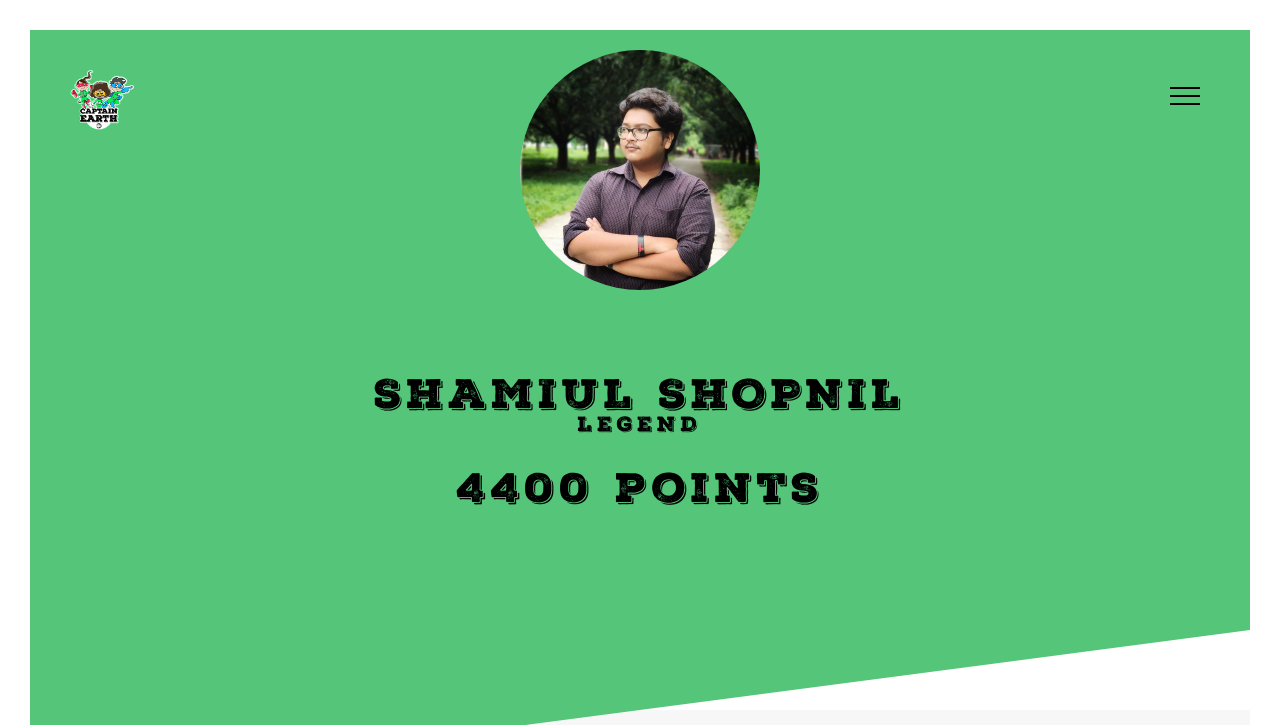
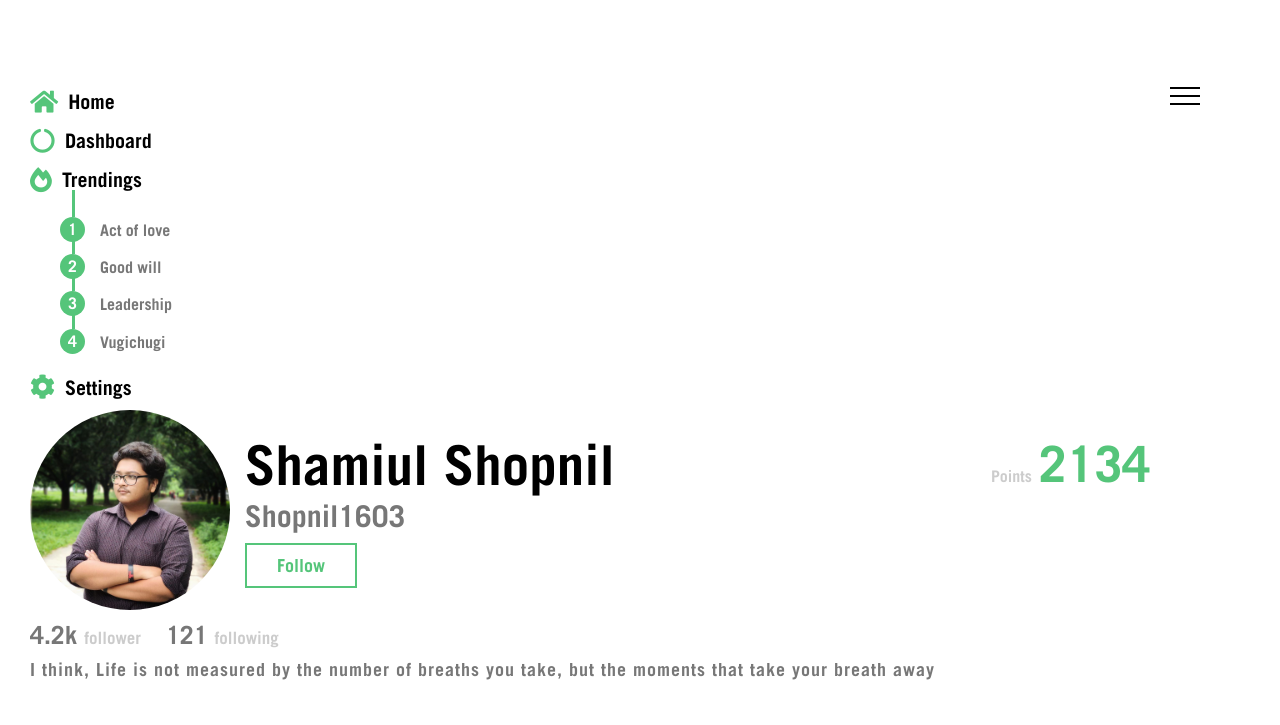
Before and after one commit to JahnnobiRahman/captain_earth, a PHP site: page /profile.html in a window 1280 px wide. Shown: the top 725 px of the page. Run offline with PHP 8.4, Linux system fonts and the light colour scheme; style sheets or scripts are compiled from the project's sources; some libraries are stand-ins or nearby versions; grey boxes are pictures that could not be loaded.

Commit message:
ADD: Profile section

```diff
--- a/profile.html
+++ b/profile.html
@@ -4,27 +4,25 @@
         <meta charset="UTF-8">
         <meta name="viewport" content="width=device-width, initial-scale=1.0">
         <meta http-equiv="X-UA-Compatible" content="ie=edge">
-
         <link href="https://fonts.googleapis.com/css?family=Lato:100,300,400,700,900" rel="stylesheet">
 
         <!--<link rel="stylesheet" href="css/icon-font.css">-->
-
+        <!-- FONTAWSOME CDN-->
+        <link rel="stylesheet" href="https://use.fontawesome.com/releases/v5.8.1/css/all.css" integrity="sha384-50oBUHEmvpQ+1lW4y57PTFmhCaXp0ML5d60M1M7uH2+nqUivzIebhndOJK28anvf" crossorigin="anonymous" />
+        <!-- BOOTSTRAP CDN -->
+        <link rel="stylesheet" href="https://stackpath.bootstrapcdn.com/bootstrap/4.5.2/css/bootstrap.min.css" integrity="sha384-JcKb8q3iqJ61gNV9KGb8thSsNjpSL0n8PARn9HuZOnIxN0hoP+VmmDGMN5t9UJ0Z" crossorigin="anonymous">
         <link rel="stylesheet" href="css/style.css">
         <link rel="shortcut icon" type="image/jpg" href="img/ehero.jpg" style="clip-path: polygon(50% 0%, 90% 20%, 100% 60%, 75% 100%, 25% 100%, 0% 60%, 10% 20%);">
-
         <title>Captain Earth | Be important be of value </title>
     </head>
 
     <body>
         <div class="navigation">
             <input type="checkbox" class="navigation__checkbox" id="navi-toggle">
-
             <label for="navi-toggle" class="navigation__button">
                 <span class="navigation__icon">&nbsp;</span>
             </label>
-
             <div class="navigation__background">&nbsp;</div>
-
             <nav class="navigation__nav">
                 <ul class="navigation__list">
                     <li class="navigation__item"><a href="#" class="navigation__link">About Captain Earth</a></li>
@@ -35,168 +33,129 @@
                     </ul>
             </nav>
         </div>
-
-        <header class="profile">
-            <div class="profile__logo-box">
-                <img src="img/maskot.png" alt="Logo" class="profile__logo">
+        <!-- profile part      -->
+        <main style="margin-top: 50px;">
+            <div class="feed">
+                <div class="feed__row">
+                    <div class="feed__leftsidebar">
+                        <!-- left sidebar content -->
+                        <div class="feed__leftsidebar__upper">
+                            <div class="sidelink">
+                                <div class="sidelink__icon"><i class="fas fa-home"></i></div>
+                                <div class="sidelink__name"><a href="#">Home</a></div>
                             </div>
-            <div class="profile__pic-box">
-                <img src="img/dp.jpg" alt="" class="profile__pic">
+                            <div class="sidelink">
+                                <div class="sidelink__icon"><i class="fas fa-circle-notch"></i></div>
+                                <div class="sidelink__name"><a href="#">Dashboard</a></div>
+                            </div>
+                            <div class="sidelink">
+                                <div class="sidelink__icon"><i class="fas fa-fire-alt"></i></div>
+                                <div class="sidelink__name"><a href="#">Trendings</a></div>
+                            </div>
+                            <!-- trending items -->
+                            <ul class="trendings">
+                                <li class="trendings__item">Act of love</li>
+                                <li class="trendings__item">Good will</li>
+                                <li class="trendings__item">Leadership</li>
+                                <li class="trendings__item">Vugichugi</li>
+                            </ul>
                         </div>
 
-
-            <div class="profile__text-box">
-
-                <h1 class="heading-primary">
-                    <span class="heading-primary--profile">Shamiul shopnil</span>
-                    <span class="heading-primary--profilesub">LEGEND</span>
-                </h1>
-
-                <h2 class="heading-primary--profile">4400 points</h2>
-
-            </div>
-        </header>
-
-        <main>
-
-            <section class="section-tours" id="section-tours">
-                <div class="u-center-text u-margin-bottom-big">
-                    <h2 class="heading-secondary">
-                        TASK Progress
-                    </h2>
-                </div>
-
-                <div class="row">
-                    <div class="col-1-of-3">
-                       <div class="card">
-                           <div class="card__side card__side--front">
-                                <div class="card__picture card__picture--1">
-                                    &nbsp;
-                                </div>
-                                <h4 class="card__heading_level">
-                                    <span class="card__heading_level-span card__heading_level-span--1">Level</span>
-                                </h4>
-                                <h4 class="card__heading">
-                                    <span class="card__heading-span card__heading-span--1">ACTS OF LOVE</span>
-                                </h4>
-                                <div class="card__details">
-                                    <ul>
-                                        <li>15 Task</li>
-                                        <li>Practice Kindness</li>
-                                        <li>Be a spark of hope</li>
-                                        <li>Enhance emotional well-being</li>
-                                        <li>Difficulty: <b>EASY</b></li>
-                                    </ul>
-                                </div>
-                           </div>
-                           <div class="card__side card__side--back card__side--back-1">
-                                <div class="card__cta">
-                                    <div class="card__price-box">
-                                        <p class="card__price-only">Only</p>
-                                        <p class="card__price-value">15 TASKS!</p>
-                                    </div>
-                                    <a href="#popup" class="btn btn--white">START NOW</a>
-                                </div>
+                        <div class="feed__leftsidebar__lower">
+                            <div class="sidelink">
+                                <div class="sidelink__icon"><i class="fas fa-cog"></i></div>
+                                <div class="sidelink__name"><a href="#">Settings</a></div>
                             </div>
                         </div>
                     </div>
 
-                    <div class="col-1-of-3">
-                        <div class="card">
-                            <div class="card__side card__side--front">
-                                <div class="card__picture card__picture--2">
-                                    &nbsp;
+                    <!-- profile part -->
+                    <div class="profile">
+                        <div class="user">
+                            <img class="user__image" src="./img/dp.jpg" />
+                            <div class="user__name">
+                                <div class="name">
+                                    <div class="name__main">Shamiul Shopnil</div>
+                                    <div class="name__point"><span>Points</span>2134</div>
                                 </div>
-                                <h4 class="card__heading_level">
-                                    <span class="card__heading_level-span card__heading_level-span--2">Level</span>
-                                </h4>
-                                <h4 class="card__heading">
-                                    <span class="card__heading-span card__heading-span--2">GOOD WILL</span>
-                                </h4>
-                                <div class="card__details">
-                                    <ul>
-                                        <li>15 Tasks</li>
-                                        <li>Become happier</li>
-                                        <li>Elevate self-esteem</li>
-                                        <li>Fewer negative emotions</li>
-                                        <li>Difficulty: <b>MEDIUM</b></li>
-                                    </ul>
+                                <p>Shopnil1603</p>
+                                <!-- if it is not user -->
+                                <a class="followLink" href="#">Follow</a>
+                                <!-- if it is user -->
+                                <!-- <a class="editLink" href="#">Edit</a> -->
+                            </div>
+                        </div>
+                        <div class="profile__activity">
+                            <div> <h1>4.2k <span>follower</span></h1> </div>
+                            <div> <h1>121 <span>following</span></h1> </div>
+                        </div>
+                        <div class="profile__bio">
+                            <p>I think, Life is not measured by the number of breaths you take, but the moments that take your breath away</p>
                         </div>
 
-                            </div>
-                            <div class="card__side card__side--back card__side--back-2">
-                                <div class="card__cta">
-                                    <div class="card__price-box">
-                                        <p class="card__price-only">Only</p>
-                                        <p class="card__price-value">15 TASKS!</p>
-                                    </div>
-                                    <a href="#popup1" class="btn btn--white">START NOW</a>
+                        <!-- <hr style="width: 80%; height: 2px; margin: auto; background: #55c57a; margin-top: 25px;"> -->
+
+                        <div class="profile__upladedContent">
+                            <div class="row">
+                                <div class="col-md-4 collam">
+                                    <div class="content">
+                                        <video width="100%" autoplay>
+                                            <source src='/img/video.mp4' type="video/mp4">
+                                            <source src='/img/video.webm' type="video/webm">
+                                        </video>
                                     </div>
                                 </div>
+                                <div class="col-md-4 collam">
+                                    <div class="content">
+                                        <video width="100%" autoplay>
+                                            <source src='/img/video.mp4' type="video/mp4">
+                                            <source src='/img/video.webm' type="video/webm">
+                                        </video>
                                     </div>
                                 </div>
 
-
-                    <div class="col-1-of-3">
-                        <div class="card">
-                            <div class="card__side card__side--front">
-                                <div class="card__picture card__picture--3">
-                                    &nbsp;
+                                <div class="col-md-4 collam">
+                                    <div class="content">
+                                        <video width="100%" autoplay>
+                                            <source src='/img/video.mp4' type="video/mp4">
+                                            <source src='/img/video.webm' type="video/webm">
+                                        </video>
                                     </div>
-                                <h4 class="card__heading_level">
-                                    <span class="card__heading_level-span card__heading_level-span--3">Level</span>
-                                </h4>
-                                <h4 class="card__heading">
-                                    <span class="card__heading-span card__heading-span--3">LEADERSHIP</span>
-                                </h4>
-                                <div class="card__details">
-                                    <ul>
-                                        <li>15 Tasks</li>
-                                        <li>Maximize efficiency</li>
-                                        <li>Achive organisational goals</li>
-                                        <li>Build alliances via networking</li>
-                                        <li>Difficulty: <b>HARD</b></li>
-                                    </ul>
                                 </div>
 
+                                <div class="col-md-4 collam">
+                                    <div class="content">
+                                        <video width="100%" autoplay>
+                                            <source src='/img/video.mp4' type="video/mp4">
+                                            <source src='/img/video.webm' type="video/webm">
+                                        </video>
                                     </div>
-                            <div class="card__side card__side--back card__side--back-3">
-                                <div class="card__cta">
-                                    <div class="card__price-box">
-                                        <p class="card__price-only">Only</p>
-                                        <p class="card__price-value">15 TASKS!</p>
                                 </div>
-                                    <a href="#popup2" class="btn btn--white">START NOW</a>
+
+                                <div class="col-md-4 collam">
+                                    <div class="content">
+                                        <video width="100%" autoplay>
+                                            <source src='/img/video.mp4' type="video/mp4">
+                                            <source src='/img/video.webm' type="video/webm">
+                                        </video>
+                                    </div>
+                                </div>
+
                             </div>
                         </div>
                     </div>
                 </div>
             </div>
-
-                <div class="u-center-text u-margin-top-huge">
-                    <a href="#" class="btn btn--green">Adventure Awaits!</a>
-                </div>
-            </section>
-
-
-
-
         </main>
 
         <footer class="footer">
             <div class="footer__logo-box">
-
                 <picture class="footer__logo">
                     <source srcset="img/ehero.jpg 1x, img/ehero.jpg 2x"
                             media="(max-width: 37.5em)">
                     <img srcset="img/ehero.jpg 1x, img/ehero.jpg 2x" alt="Full logo" src="img/ehero.jpg"
-
                      style="clip-path: polygon(50% 0%, 90% 20%, 100% 60%, 75% 100%, 25% 100%, 0% 60%, 10% 20%);">
-
                 </picture>
-
-
-
             </div>
             <div class="row">
                 <div class="col-1-of-2">
--- a/sass/pages/_profile.scss
+++ b/sass/pages/_profile.scss
@@ -1,71 +1,86 @@
-.profile {
-    height: 85vh;
-    background-color: $color-primary;
-    background-size: cover;
-    background-position: center;
-    position: relative;
+.profile{
 
-
-    @supports (clip-path: polygon(0 0)) or (-webkit-clip-path: polygon(0 0)) {
-        -webkit-clip-path: polygon(0 0, 100% 0, 100% 75vh, 0 100%);
-        clip-path: polygon(0 0, 100% 0, 100% 75vh, 0 100%);
-        height: 95vh;
+    .user{
+        // width: 100%;
+        display: flex;
+        align-items: center;
+        &__image{
+            width: 200px;
+            height: 200px;
+            border-radius: 50%;
+            margin-right: 15px;
         }
-
-    @media only screen and (min-resolution: 192dpi) and (min-width: 37.5em),
-            only screen and (-webkit-min-device-pixel-ratio: 2) and (min-width: 37.5em),
-            only screen and (min-width: 125em) {
-        background-image: linear-gradient(
-            to right bottom,
-            rgba($color-primary-light, 0.8),
-            rgba($color-primary-dark, 0.8)),
-        url(../img/ehero.jpg);
+        &__name{
+            width: 100%;
+            .name{
+                display: flex; justify-content: space-between;
+                &__main{
+                    font-size: 55px !important; color: #000;
+                    line-height: 55px !important;
                 }
-
-    @include respond(phone) {
-        -webkit-clip-path: polygon(0 0, 100% 0, 100% 85vh, 0 100%);
-        clip-path: polygon(0 0, 100% 0, 100% 85vh, 0 100%);
+                &__point{
+                    font-size: 50px !important;
+                    line-height: 50px !important;
+                    margin-right: 20px;
+                    color: #55c57a;
+                    span{
+                        font-size: 16px !important;
+                        margin-right: 7px;
+                        color: #ccc;
                     }
-
-    &__pic-box{
-        position: relative;
-        text-align: center;
-        margin-bottom: 2rem;
-        padding: 2rem;
-
                 }
-
-    &__pic {
-        height: 30vh;
-        clip-path: circle(50% at 50% 50%);
             }
-
-    &__main{
-        height: 45vh;
-        animation: bounce-out 2s;
-        @include respond(tab-port) {
-            width:100%;
-            height: 100%;
+            p{
+                font-size: 30px;
+                font-weight: 100;
+                line-height: 30px;
+                margin-bottom: 20px;
+            }
+            a{
+                font-size: 18px !important; text-decoration: none;
+                padding: 10px 30px; border: 2px solid #55c57a;
+                color: #55c57a;
+                transition: .2s;
+            }
+            a:hover{
+                color: #fff;
+                background: #55c57a;
+            }
         }
     }
 
-    &__logo-box {
-        position: absolute;
-        top: 4rem;
-        left: 4rem;
+    &__activity{
+        margin-top: 10px;
+        display: flex; align-items: center;
+        div{
+            margin-right: 25px;
+            h1{ font-size: 25px;
+                span{ font-size: 17px; color: #ccc;
+            }}
+        }
+    }
+    &__bio{
+        font-size: 18px;
+        letter-spacing: 1px;
 
     }
+    &__upladedContent{
+        margin-top: 35px;
+        .collam{
+            margin-left: 0 !important;
+            margin-right: 0 !important;
+            // margin-bottom: 50px;
+            padding: 0 !important;
+        }
+        .content{
+            height: 200px;
+            padding: 5px;
+            margin-bottom: 20px;
 
-    &__logo {
-        height: 6rem;
+            transition: .4s;
         }
-
-    &__text-box {
-        font-size: 1rem;
-        position: absolute;
-        top: 55%;
-        left: 50%;
-        transform: translate(-50%, -50%);
-        text-align: center;
+        .content:hover{
+            opacity: .5;
         }
     }
+}
```
Also changed, not shown: css/style.comp.css (+150 -48 lines). Lines whose indentation alone changed are shown as unchanged.
